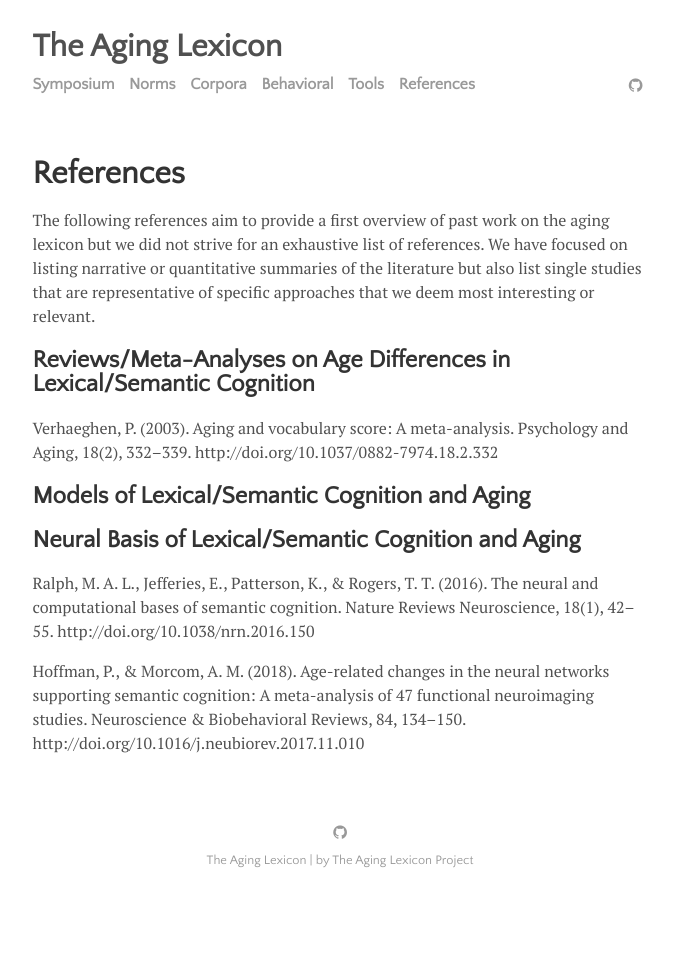
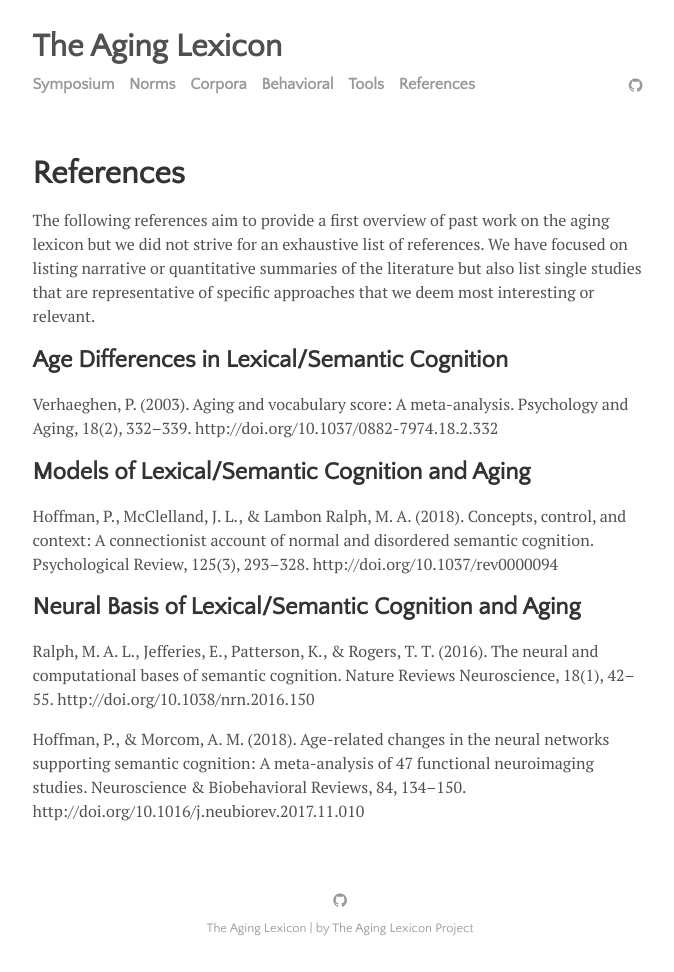
Before and after one commit to aginglexicon/aginglexicon.github.io, a Jekyll site: the page built from menu/references.md, in a window 1280 px wide. Shown: the whole page, without its empty margins (300-974 px from the left). Built offline with Jekyll 4.4.1, drawn with Linux system fonts in a browser that asks for light colours; before the commit the page ends 904 px from its top, so only the background shows below that.

Commit message:
Update references.md

```diff
--- a/menu/references.md
+++ b/menu/references.md
@@ -5,13 +5,13 @@ title: References
 
 The following references aim to provide a first overview of past work on the aging lexicon but we did not strive for an exhaustive list of references.  We have focused on listing narrative or quantitative summaries of the literature but also list single studies that are representative of specific approaches that we deem most interesting or relevant.
 
-## Reviews/Meta-Analyses on Age Differences in Lexical/Semantic Cognition
+## Age Differences in Lexical/Semantic Cognition
 
 Verhaeghen, P. (2003). Aging and vocabulary score: A meta-analysis. Psychology and Aging, 18(2), 332–339. http://doi.org/10.1037/0882-7974.18.2.332
 
 ## Models of Lexical/Semantic Cognition and Aging
 
-
+Hoffman, P., McClelland, J. L., & Lambon Ralph, M. A. (2018). Concepts, control, and context: A connectionist account of normal and disordered semantic cognition. Psychological Review, 125(3), 293–328. http://doi.org/10.1037/rev0000094
 
 ## Neural Basis of Lexical/Semantic Cognition and Aging
 
```
